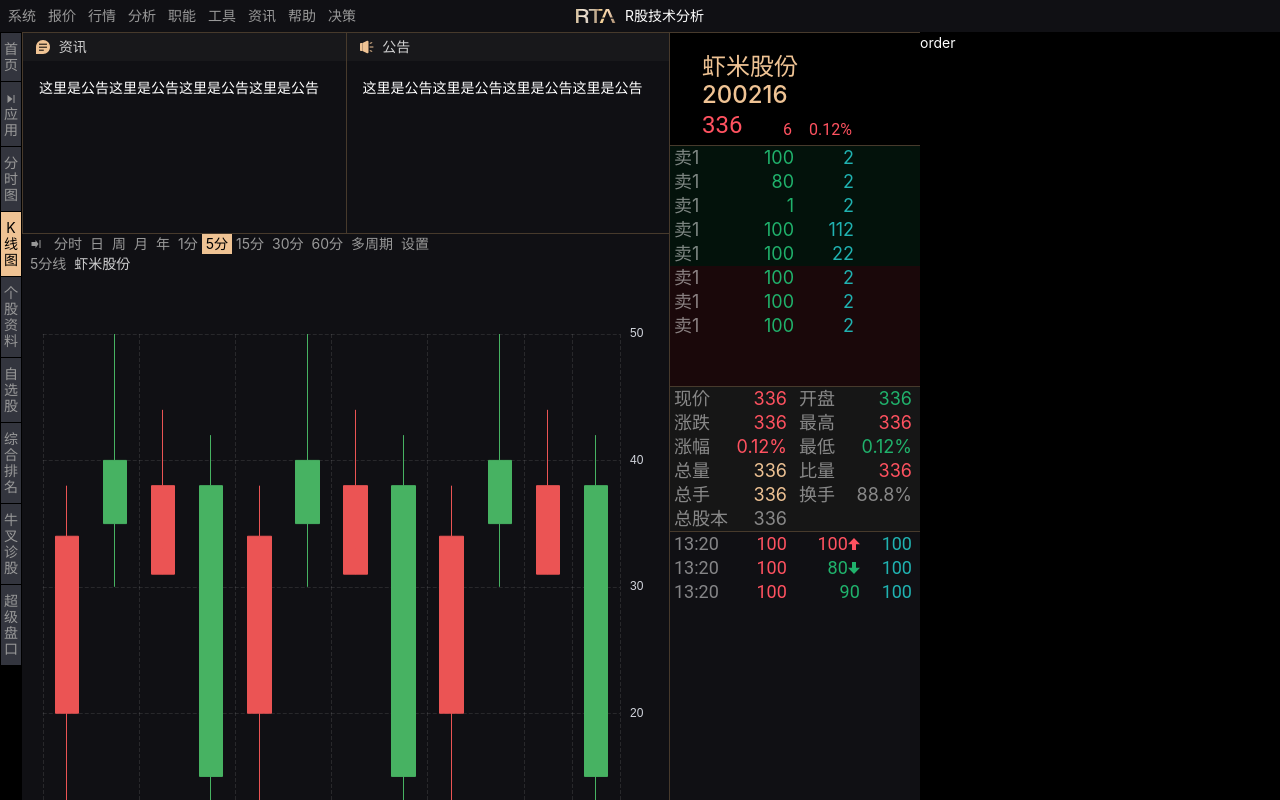
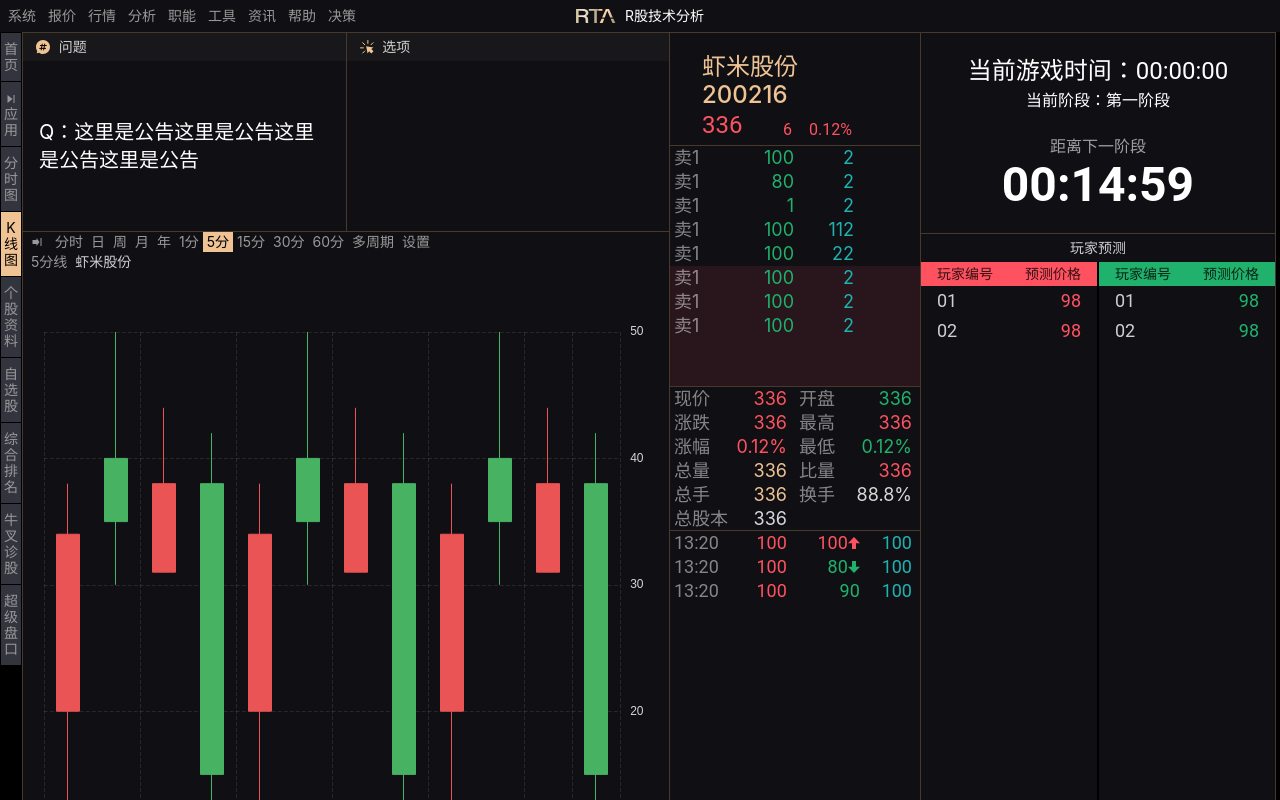
Before and after one commit to dilireba521/activity, a Vue app: page /home in a window 1280 px wide. Shown: the top 800 px of the page. Built offline with nearby package versions, Linux system fonts and the light colour scheme.

Commit message:
feat: 当前游戏模块

```diff
--- a/src/assets/main.css
+++ b/src/assets/main.css
@@ -3,11 +3,17 @@
 .flex {
   display: flex;
 }
+.justify-center {
+  justify-content: center;
+}
+.items-center {
+  align-items: center;
+}
 .shrink-0 {
   flex-shrink: 0;
 }
-.h-full {
-  height: 100%;
+.w-full {
+  width: 100%;
 }
 .h-full {
   height: 100%;
@@ -56,6 +62,10 @@
   color: #efc394ff;
 }
 
+.text-gray {
+  color: #d8d8d8ff;
+}
+
 .leading-20 {
   line-height: 20px;
 }
--- a/src/views/home/component/Panel.vue
+++ b/src/views/home/component/Panel.vue
@@ -13,8 +13,8 @@
 import { computed } from 'vue'
 import Notice from '@/assets/notice.svg'
 import Info from '@/assets/info.svg'
-// import Notice from "@/assets/notice.vue"
-// import Notice from "@/assets/notice.vue"
+import Answer from '@/assets/answer.svg'
+import Question from '@/assets/question.svg'
 const props = defineProps({
   title: {
     type: String,
@@ -26,6 +26,8 @@ const props = defineProps({
   }
 })
 const iconMap = {
+  answer: Answer,
+  question: Question,
   notice: Notice,
   info: Info
 }
@@ -54,8 +56,10 @@ const curIcon = computed(() => {
     }
   }
   &-body {
-    height: 172px;
+    height: 170px;
     padding: 16px;
+    font-size: 20px;
+    line-height: 28px;
   }
 }
 </style>
--- a/src/views/home/component/echart.vue
+++ b/src/views/home/component/echart.vue
@@ -173,6 +173,7 @@ onMounted(() => {
 <style lang="less" scoped>
 .box {
   background: #101014;
+  border-left: 1px solid #473a2c;
   border-right: 1px solid #473a2c;
   border-bottom: 1px solid #473a2c;
 }
--- a/src/views/home/index.vue
+++ b/src/views/home/index.vue
@@ -16,9 +16,19 @@
       </div>
       <div class="flex flex-1">
         <div class="flex-1">
-          <div class="flex">
+          <div v-if="!showQuestion" class="flex">
             <Panel icon="info" class="flex-1" title="资讯">{{ msg }}</Panel>
             <Panel icon="notice" class="flex-1" title="公告">{{ msg }}</Panel>
+          </div>
+          <div v-else class="flex">
+            <Panel icon="question" class="flex-1" title="问题">
+              <div class="flex items-center justify-center w-full h-full">Q：{{ msg }}</div>
+            </Panel>
+            <Panel icon="answer" class="flex-1" title="选项">
+              <div class="flex items-center justify-center w-full h-full">
+                <div class="answer-item"></div>
+              </div>
+            </Panel>
           </div>
           <div>
             <EchartElm />
@@ -77,8 +87,27 @@ const sideList = [
     name: '超级盘口 '
   }
 ]
+const showQuestion = ref(true)
 const activeName = ref('K线图')
 const msg = '这里是公告这里是公告这里是公告这里是公告'
+const answerArr = ref([
+  {
+    name: 'A',
+    content: '这里是'
+  },
+  {
+    name: 'B',
+    content: '这里是选项'
+  },
+  {
+    name: 'C',
+    content: '这里是'
+  },
+  {
+    name: 'D',
+    content: '这里是'
+  }
+])
 </script>
 <style lang="less" scoped>
 .container {
--- a/src/views/home/list/component/orderlarge.vue
+++ b/src/views/home/list/component/orderlarge.vue
@@ -20,10 +20,9 @@ const props = defineProps({
 <style lang="less" scoped>
 .box {
   background: #101014;
-  border: 1px solid #473a2c;
-  border-left: 0;
-  border-right: 0;
-  height: 277px;
+  border-top: 1px solid #473a2c;
+  border-bottom: 1px solid #473a2c;
+  height: 276px;
   padding: 0 4px;
 }
 .title {
--- a/src/views/home/list/component/overview.vue
+++ b/src/views/home/list/component/overview.vue
@@ -60,6 +60,7 @@ const props = defineProps({
 </script>
 <style lang="less" scoped>
 .box {
+  height: 145px;
   display: flex;
   background: rgba(216, 216, 216, 0.1);
   font-weight: 400;
--- a/src/views/home/list/index.vue
+++ b/src/views/home/list/index.vue
@@ -108,6 +108,8 @@ const orderlargeData = ref([
 <style lang="less" scoped>
 .box {
   width: 250px;
+
+  background: #101014;
   .header {
     padding: 20px 32px 4px 32px;
     border-top: 1px solid #473a2c;
--- a/src/views/home/order/index.vue
+++ b/src/views/home/order/index.vue
@@ -1,8 +1,150 @@
 <template>
-  <div class="box">order</div>
+  <div class="box">
+    <!-- header -->
+    <div class="header">
+      <div class="header_time">当前游戏时间：00:00:00</div>
+      <div class="header_step">当前阶段：第一阶段</div>
+      <div class="header_next">距离下一阶段</div>
+      <div class="header_countdown">00:14:59</div>
+    </div>
+    <!-- list  -->
+    <div class="list">
+      <div class="list_header">玩家预测</div>
+      <div class="flex">
+        <div class="order">
+          <div class="order_header">
+            <div class="order_header_name">玩家编号</div>
+            <div class="order_header_price">预测价格</div>
+          </div>
+          <div class="order_list">
+            <div class="item" v-for="(item, i) in list" :key="i">
+              <div class="name">{{ item.name }}</div>
+              <div class="price">{{ item.price }}</div>
+            </div>
+          </div>
+        </div>
+        <div class="order">
+          <div class="order_header active">
+            <div class="order_header_name">玩家编号</div>
+            <div class="order_header_price">预测价格</div>
+          </div>
+          <div class="order_list">
+            <div class="item active" v-for="(item, i) in list" :key="i">
+              <div class="name">{{ item.name }}</div>
+              <div class="price">{{ item.price }}</div>
+            </div>
+          </div>
+        </div>
+      </div>
+    </div>
+  </div>
 </template>
+<script setup>
+const list = [
+  {
+    name: '01',
+    price: '98'
+  },
+  {
+    name: '02',
+    price: '98'
+  }
+]
+</script>
 <style lang="less" scoped>
 .box {
   width: 360px;
+  padding-right: 4px;
+  border-left: 1px solid #473a2c;
+}
+.header {
+  padding: 24px 0 20px 0;
+  color: #ffffff;
+  text-align: center;
+  border-top: 1px solid #473a2c;
+  border-right: 1px solid #473a2c;
+
+  background: #101014;
+  &_time {
+    font-family: Roboto, Roboto;
+    font-weight: 400;
+    font-size: 24px;
+    line-height: 28px;
+  }
+  &_step {
+    font-size: 16px;
+    line-height: 22px;
+    margin-top: 4px;
+    margin-bottom: 24px;
+  }
+  &_next {
+    font-size: 16px;
+    color: rgba(255, 255, 255, 0.6);
+    line-height: 22px;
+  }
+  &_countdown {
+    font-family: Roboto, Roboto;
+    font-weight: bold;
+    font-size: 48px;
+    color: #ffffff;
+    line-height: 56px;
+  }
+}
+.list {
+  border-top: 1px solid #473a2c;
+  border-right: 1px solid #473a2c;
+  border-bottom: 1px solid #473a2c;
+  &_header {
+    height: 28px;
+    font-weight: 500;
+    font-size: 14px;
+    color: rgba(255, 255, 255, 0.8);
+    line-height: 28px;
+    text-align: center;
+
+    background: #101014;
+  }
+}
+.order {
+  flex: 1;
+  & + & {
+    margin-left: 2px;
+  }
+  &_header {
+    display: flex;
+    justify-content: space-between;
+    padding: 0 16px;
+    background: #ff5260;
+    height: 24px;
+    line-height: 24px;
+    font-size: 14px;
+    color: rgba(0, 0, 0, 0.8);
+    &.active {
+      background: #20b26c;
+    }
+  }
+  &_list {
+    height: 780px;
+    background: #101014;
+  }
+}
+.item {
+  padding: 0 16px;
+  display: flex;
+  justify-content: space-between;
+  height: 30px;
+  font-family: Roboto, Roboto;
+  font-weight: 400;
+  font-size: 18px;
+  color: rgba(255, 255, 255, 0.8);
+  line-height: 30px;
+  .price {
+    color: #ff5260;
+  }
+  &.active {
+    .price {
+      color: #20b26c;
+    }
+  }
 }
 </style>
```
Also changed, not shown: src/assets/answer.svg (renamed from src/assets/icon／16／资讯 (3).svg), src/assets/question.svg (renamed from src/assets/icon／16／资讯 (2).svg).
